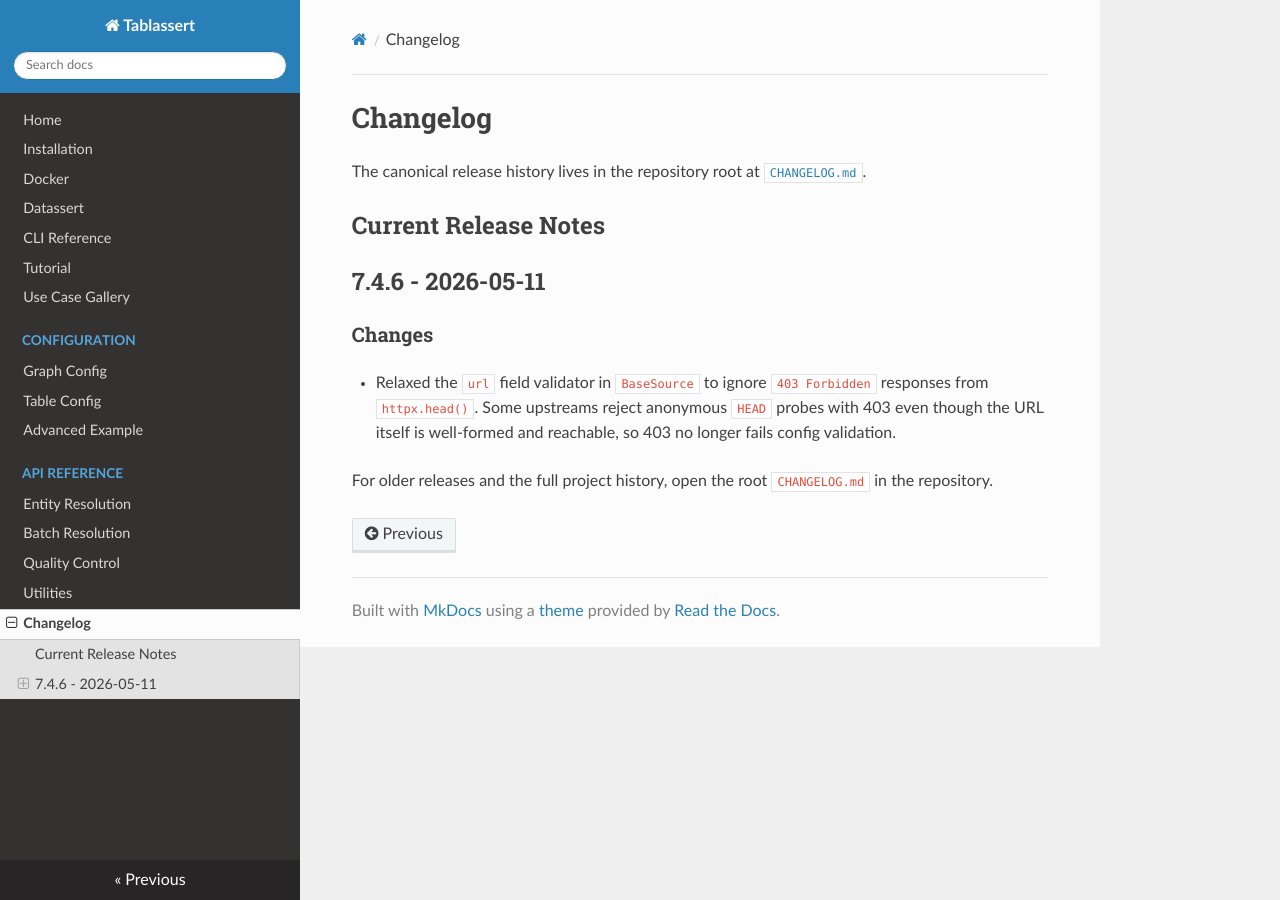
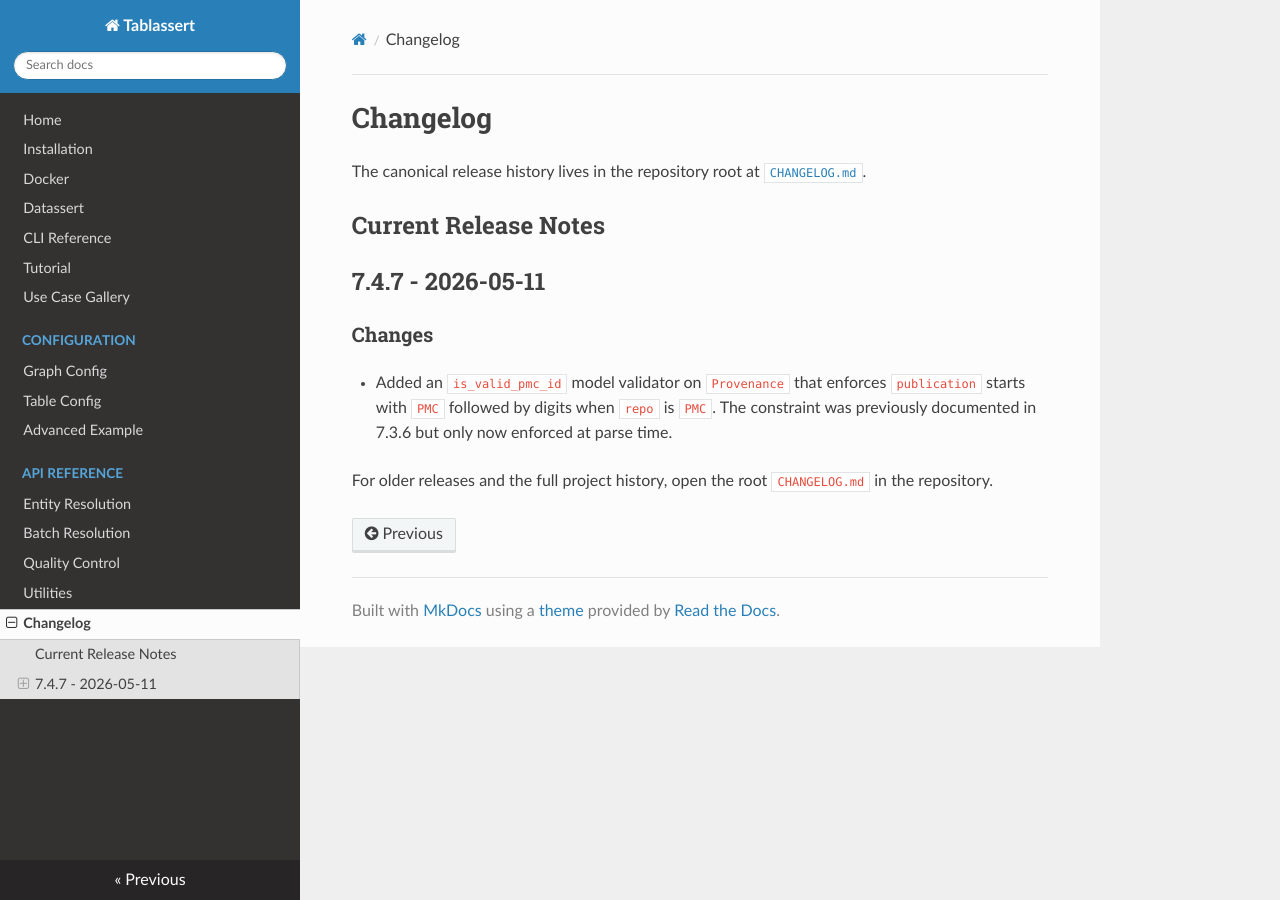
Before and after one commit to SkyeAv/Tablassert3.0.0, an MkDocs documentation site: the page built from docs/changelog.md, in a window 1280 px wide. Built offline with MkDocs 1.6.1, drawn with Linux system fonts in a browser that asks for light colours; nearby versions of some CDN libraries.

Commit message:
Added PMC Repo Validator

```diff
--- a/docs/changelog.md
+++ b/docs/changelog.md
@@ -4,10 +4,10 @@ The canonical release history lives in the repository root at [`CHANGELOG.md`](h
 
 ## Current Release Notes
 
-## 7.4.6 - 2026-05-11
+## 7.4.7 - 2026-05-11
 
 ### Changes
 
-- Relaxed the `url` field validator in `BaseSource` to ignore `403 Forbidden` responses from `httpx.head()`. Some upstreams reject anonymous `HEAD` probes with 403 even though the URL itself is well-formed and reachable, so 403 no longer fails config validation.
+- Added an `is_valid_pmc_id` model validator on `Provenance` that enforces `publication` starts with `PMC` followed by digits when `repo` is `PMC`. The constraint was previously documented in 7.3.6 but only now enforced at parse time.
 
 For older releases and the full project history, open the root `CHANGELOG.md` in the repository.
```
Also changed, not shown: CHANGELOG.md (+5 -0 lines).
